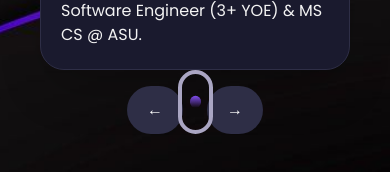
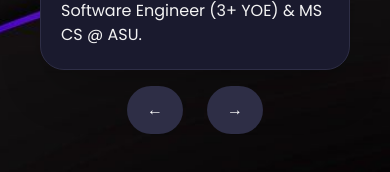
Before and after one commit to srinidhiavala1942/portfolio, a React (Vite) app: page / in a window 390 px wide. Shown: the part 672-844 px from the top of the page. Built offline with nearby package versions, Linux system fonts and the light colour scheme.

Commit message:
hide scroll bar prompt fix

```diff
--- a/src/components/Hero.jsx
+++ b/src/components/Hero.jsx
@@ -221,7 +221,7 @@ const Hero = () => {
           </div>
 
       {/* Scroll Prompt */}
-      <div className="absolute xs:bottom-8 bottom-20 w-full flex justify-center items-center sm:hidden ">
+      <div className="absolute xs:bottom-8 bottom-20 w-full flex justify-center items-center hidden ">
         <a href="#about">
           <div className="w-[35px] h-[64px] rounded-3xl border-4 border-secondary flex justify-center items-start p-2">
             <motion.div
```
